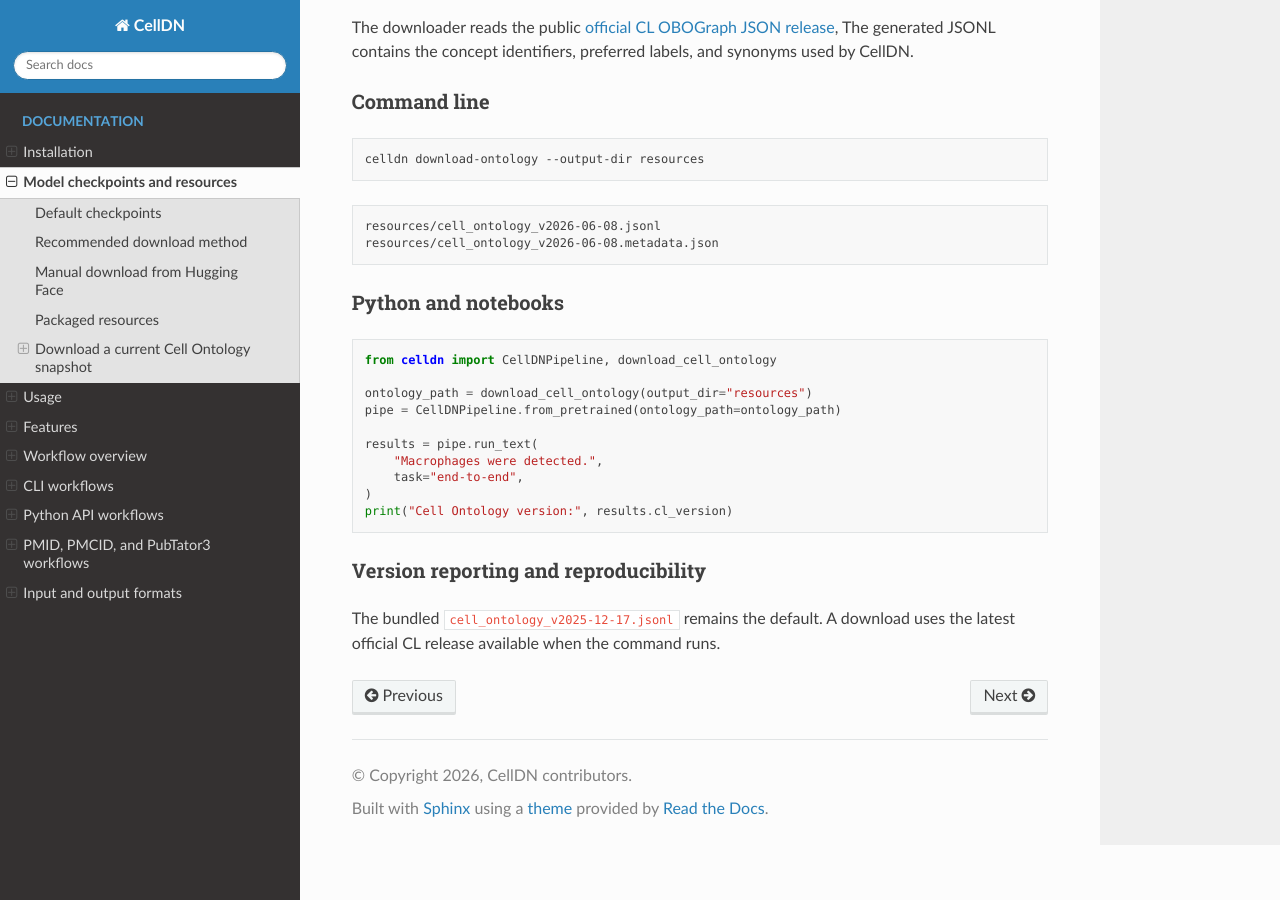
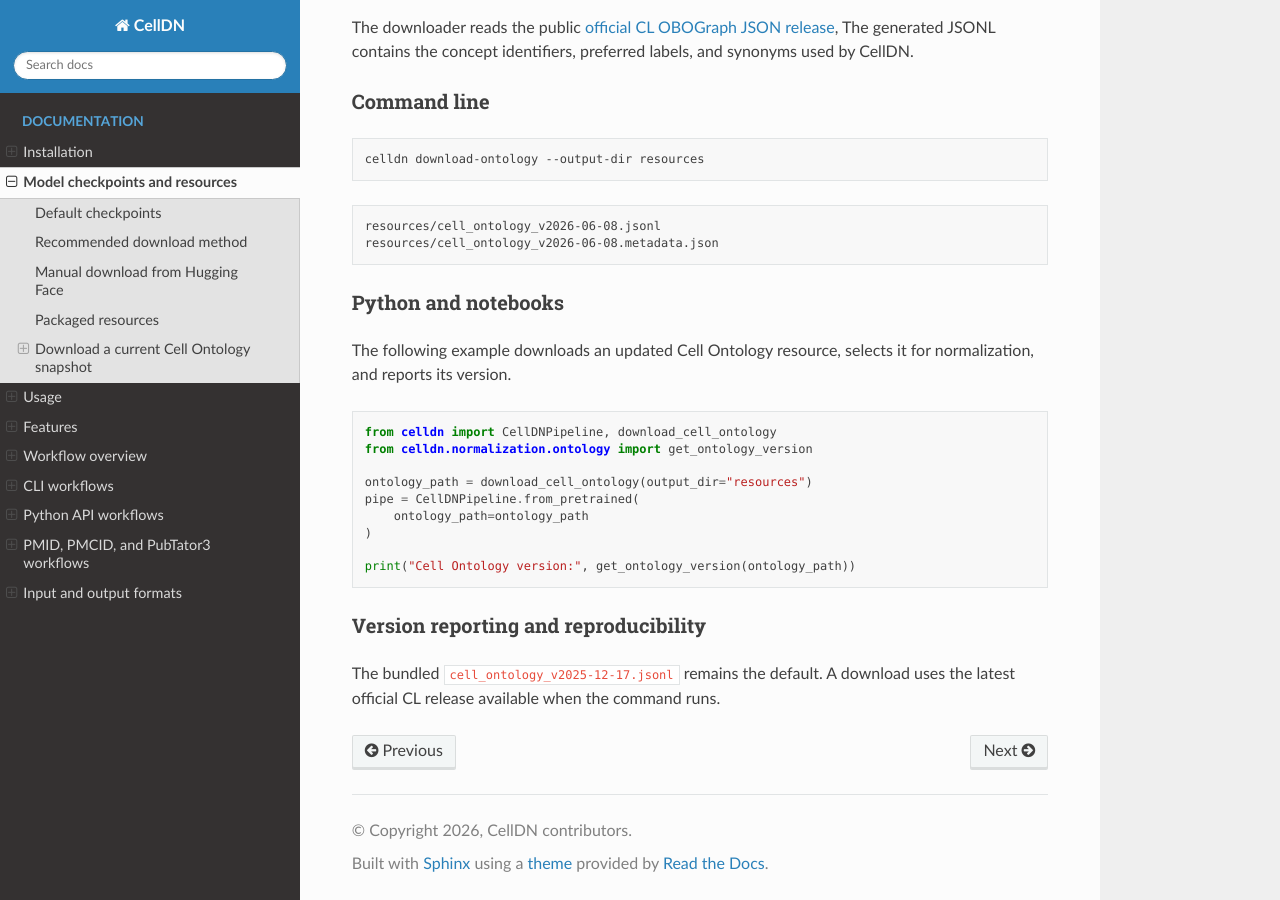
Before and after one commit to ShahriyariLab/CellDN, a Sphinx documentation site: the page built from docs/source/model_checkpoints.md, in a window 1280 px wide and 900 px high, scrolled down 2271 px. Built offline with Sphinx 7.4.7 and the Read the Docs theme 3.1.0, drawn with Linux system fonts in a browser that asks for light colours.

Commit message:
changed document.

````diff
--- a/docs/source/model_checkpoints.md
+++ b/docs/source/model_checkpoints.md
@@ -109,17 +109,18 @@ resources/cell_ontology_v2026-06-08.metadata.json
 
 ### Python and notebooks
 
+The following example downloads an updated Cell Ontology resource, selects it for normalization, and reports its version.
+
 ```python
 from celldn import CellDNPipeline, download_cell_ontology
+from celldn.normalization.ontology import get_ontology_version
 
 ontology_path = download_cell_ontology(output_dir="resources")
-pipe = CellDNPipeline.from_pretrained(ontology_path=ontology_path)
+pipe = CellDNPipeline.from_pretrained(
+    ontology_path=ontology_path
+)
 
-results = pipe.run_text(
-    "Macrophages were detected.",
-    task="end-to-end",
-)
-print("Cell Ontology version:", results.cl_version)
+print("Cell Ontology version:", get_ontology_version(ontology_path))
 ```
 
 ### Version reporting and reproducibility
````
Also changed, not shown: docs/source/python_api_workflows.md (+4 -1 lines).
